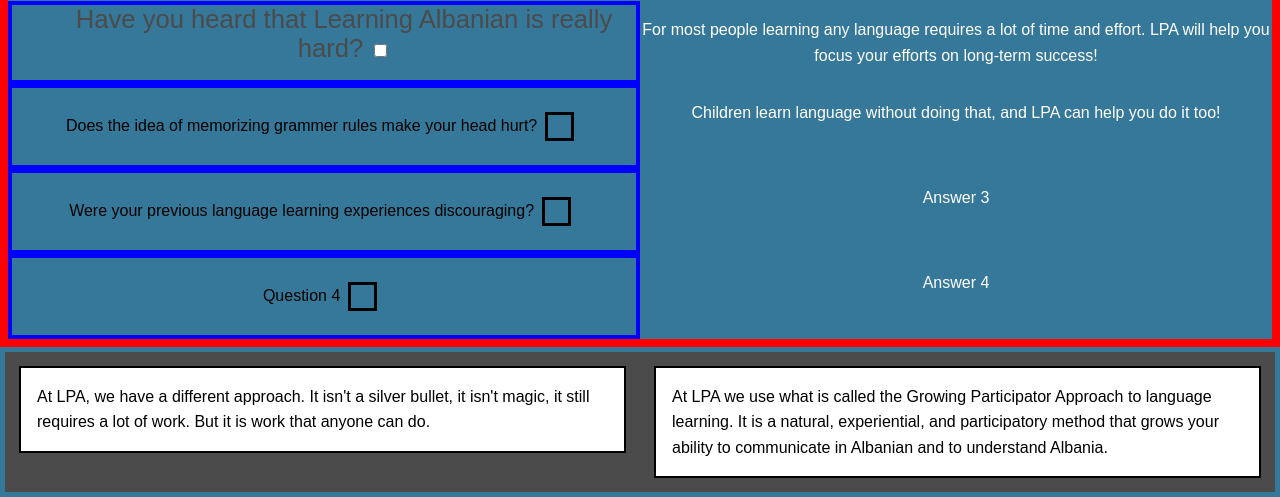
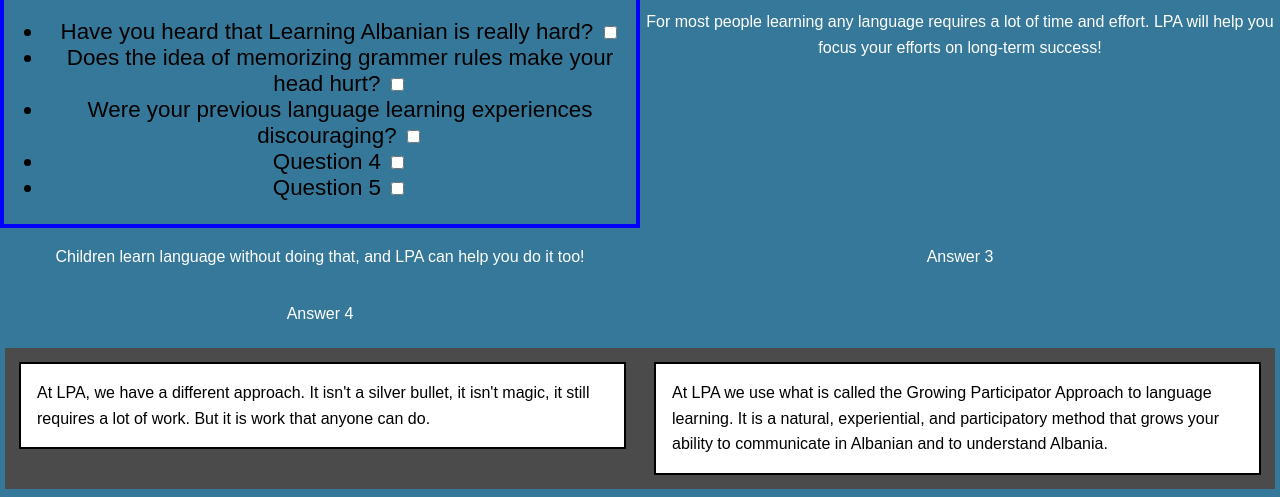
Before and after one commit to srenderfrance/LPA, a plain HTML site: page Website/index.html in a window 1280 px wide. Shown: the part 548-1045 px from the top of the page. Drawn offline with Linux system fonts and the light colour scheme.

Commit message:
Continued work on the question and answer section

```diff
--- a/Website/CSS/Style-Main.css
+++ b/Website/CSS/Style-Main.css
@@ -73,12 +73,15 @@
   font-size: 2em;
 }
 .qandr {
-  border: solid .5em red;
   display: grid;
   grid-template-columns: 1fr 1fr;
   text-align: center;
 }
+.questionList{
+  display: grid;
+  font-size: 1.4rem;
 
+}
 .questions {
   border: solid .3em blue;
   padding: 0 0 0 0;
@@ -134,7 +137,7 @@
       margin: 20px 0 20px 0;
       /*Background: rgba(19, 97, 136, 0.85);*/
     }
-    ul {
+    .headerUl {
       display: flex;
       justify-content: space-between;
       align-content: center;
--- a/Website/index.html
+++ b/Website/index.html
@@ -12,7 +12,7 @@
     <header>
       <img src="/images/logo3.png" alt="LPA logo" class="logo" />
       <nav>
-        <ul>
+        <ul class="headerUl">
           <li><a href="index.html" class="navlinks">Home</a></li>
           <li><a href="gpa.html" class="navlinks">What is GPA</a></li>
           <li><a href="courses.html" class="navlinks">Courses and Schedule</a></li>
@@ -30,12 +30,26 @@
       <section class="qandr">
         <h2 class="sectionTitle">Is LPA Right For You?</h2>
         <div class="questions">
-          <ul>
+          <ul class="questionList">
               <li>
-                <label for="question1">Have you heard that Learning Albanian is really hard?</label>
-                <input type="checkbox" name="question1" id="question1">
+                <label for="q1">Have you heard that Learning Albanian is really hard?</label>
+                <input type="checkbox" name="question1" id="q1">
               </li>
-
+                <li><label for="q2">Does the idea of memorizing grammer rules make your head hurt?</label>
+                  <input type="checkbox" name="question2" id="q2">
+                </li>
+                <li>
+                  <label for="q3">Were your previous language learning experiences discouraging?</label>
+                  <input type="checkbox" name="question3" id="q3">
+                </li>
+                <li>
+                  <label for="q4">Question 4</label>
+                  <input type="checkbox" name="question4" id="q4">
+                </li>
+                <li>
+                  <label for="q5">Question 5</label>
+                  <input type="checkbox" name="question5" id="q5">
+                </li>
 
           </ul>
 
@@ -43,20 +57,11 @@
         <div class="answers">
           <p class="answer" id="answer1">For most people learning any language requires a lot of time and effort. LPA will help you focus your efforts on long-term success!</p>
         </div>
-        <div class="questions">
-          <p class= "question" id="q2">Does the idea of memorizing grammer rules make your head hurt?<a class="linkbox" href="#answer2"></a></p>
-        </div>
         <div class="answers">
           <p class="answer" id="answer2">Children learn language without doing that, and LPA can help you do it too!</p>
         </div>
-        <div class="questions">
-          <p class= "question" id="q3">Were your previous language learning experiences discouraging?<a class="linkbox" id=linkbox3 href="#answer3"></a></p>
-        </div>
         <div class="answers">
           <p class="answer" id="answer3">Answer 3</p>
-        </div>
-        <div class="questions">
-          <p class= "question" id="q4">Question 4<a class="linkbox" href="#answer4"></a></p>
         </div>
         <div class="answers">
           <p class="answer" id="answer4">Answer 4</p>
```
